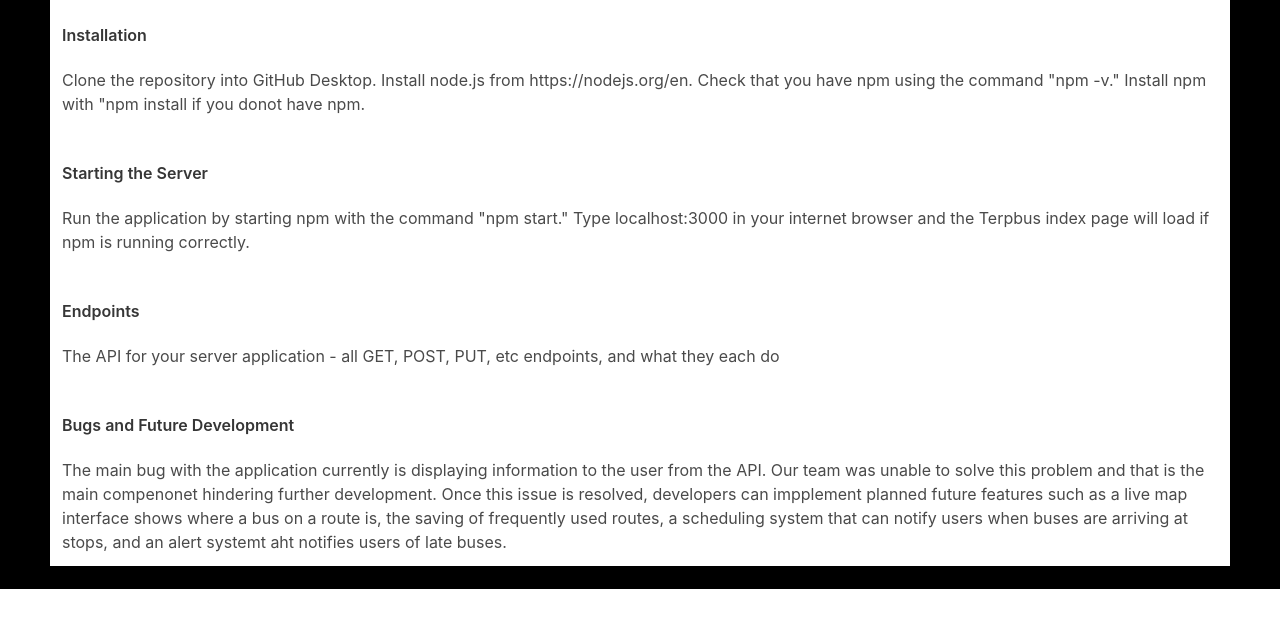
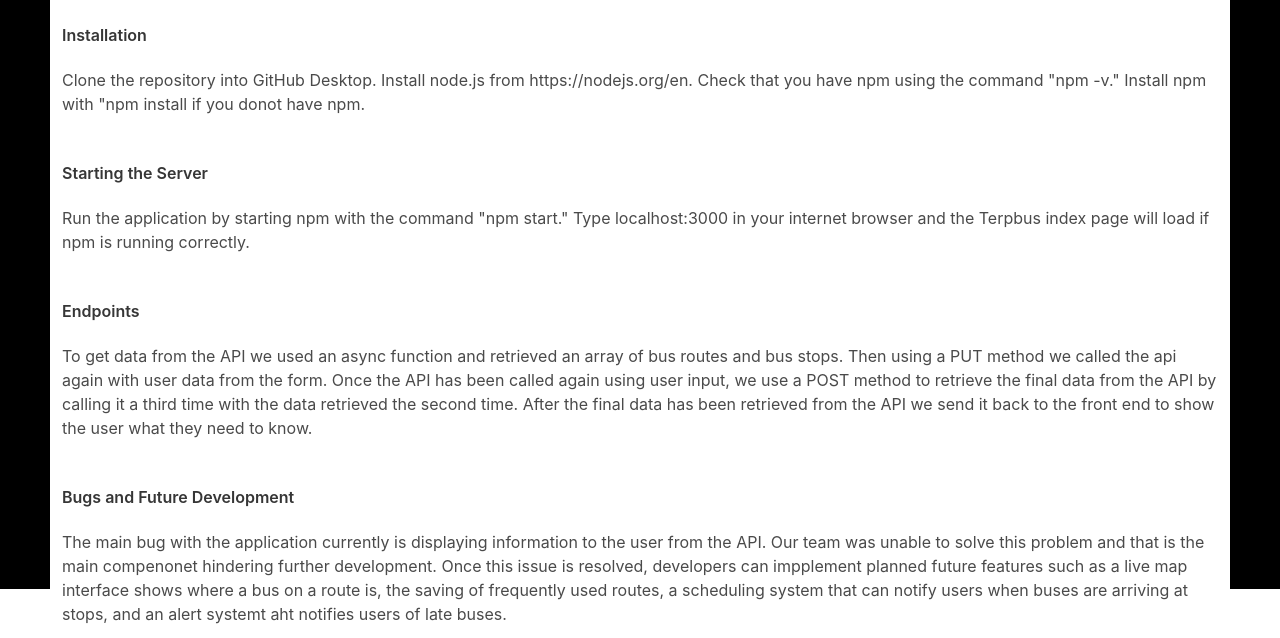
Before and after one commit to Michael-Dougherty17/377-Team-2, a website: page public/documentation.html in a window 1280 px wide. Shown: the part 211-849 px from the top of the page. Before the commit the page ends 800 px from the top, so only its background shows below. Drawn offline with nearby package versions, Linux system fonts and the light colour scheme; no server answers.

Commit message:
Update documentation.html

```diff
--- a/public/documentation.html
+++ b/public/documentation.html
@@ -52,10 +52,18 @@
         </p>
         <h4 class="is-size-6 title mt-6" id="doc">Endpoints</h4>
         <p id="doc">
-          The API for your server application - all GET, POST, PUT, etc
-          endpoints, and what they each do
+          To get data from the API we used an async function and retrieved an
+          array of bus routes and bus stops. Then using a PUT method we called
+          the api again with user data from the form. Once the API has been
+          called again using user input, we use a POST method to retrieve the
+          final data from the API by calling it a third time with the data
+          retrieved the second time. After the final data has been retrieved
+          from the API we send it back to the front end to show the user what
+          they need to know.
         </p>
-        <h4 class="is-size-6 title mt-6" id="doc">Bugs and Future Development</h4>
+        <h4 class="is-size-6 title mt-6" id="doc">
+          Bugs and Future Development
+        </h4>
         <p id="doc">
           The main bug with the application currently is displaying information
           to the user from the API. Our team was unable to solve this problem
```
